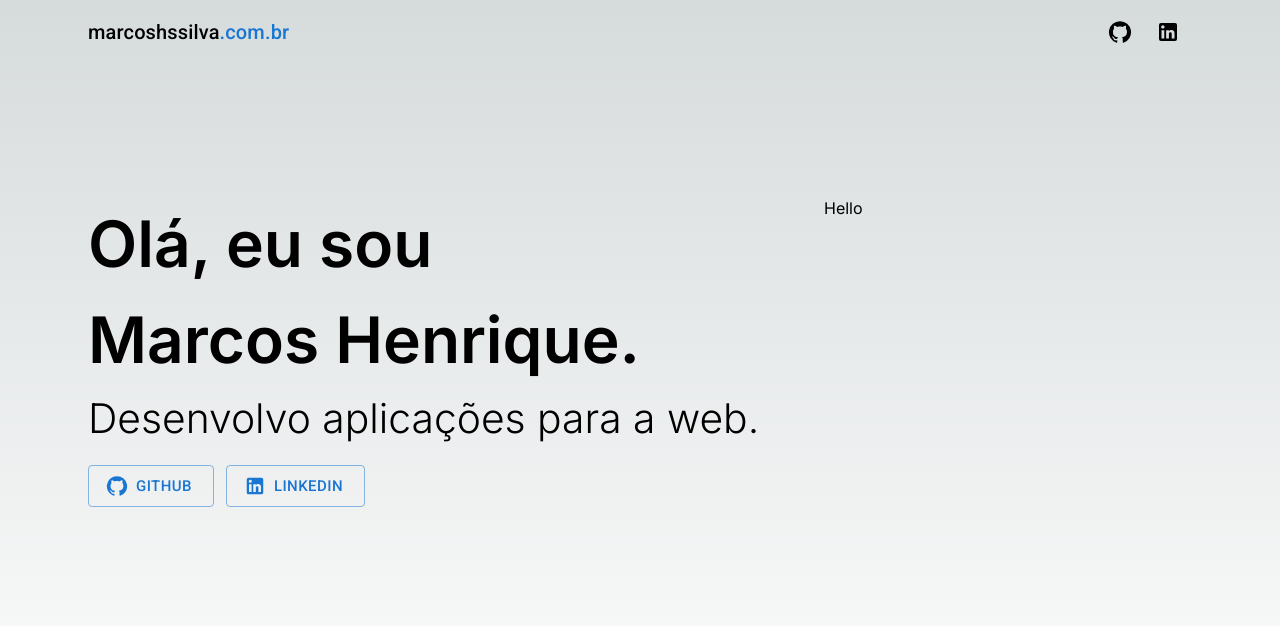
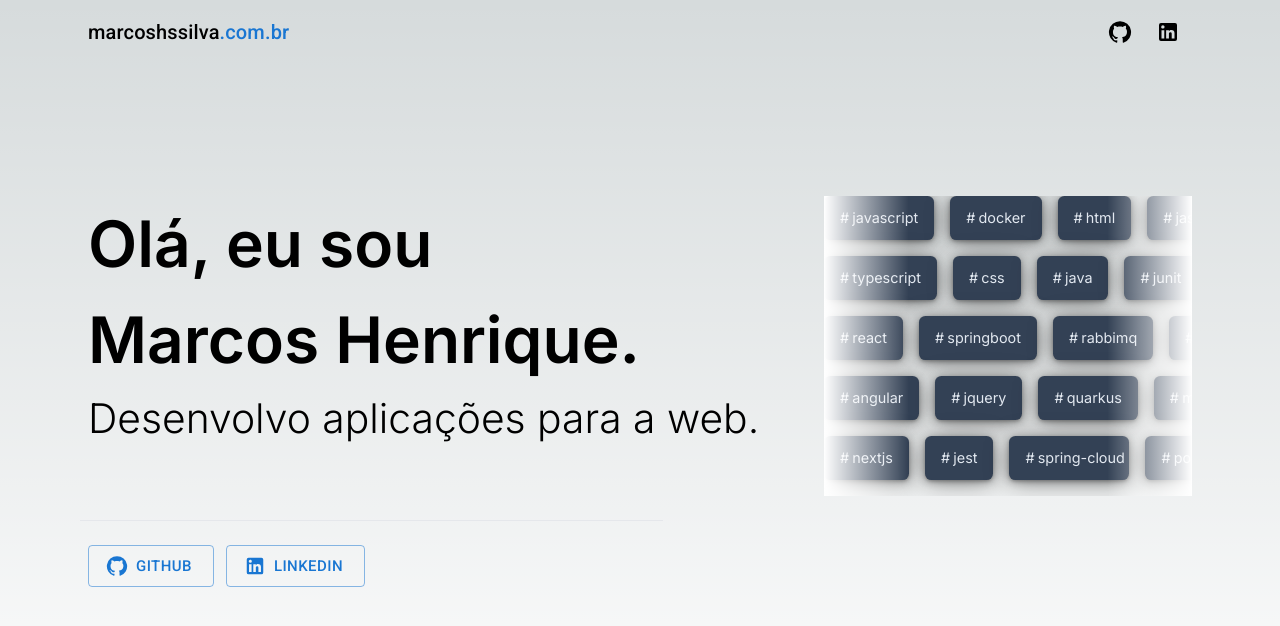
Before and after one commit to marcoshssilva/marcosilva.dev, a Next.js app: page / in a window 1280 px wide. Shown: the top 626 px of the page. Built offline with nearby package versions, Linux system fonts and the light colour scheme.

Commit message:
Add component header-group-langs

```diff
--- a/src/app/components/header-group-langs/header-group-langs.tsx
+++ b/src/app/components/header-group-langs/header-group-langs.tsx
@@ -1,5 +1,66 @@
+export interface HeaderGroupRowComponentData {
+  id: number;
+  itens: HeaderGroupItemComponentData[];
+}
+
+export interface HeaderGroupItemComponentData {
+  content: string;
+}
+
+export interface HeaderGroupLangRowComponentProps {
+  value: HeaderGroupRowComponentData;
+}
+
+export interface HeaderGroupLangItemComponentProps {
+  value: HeaderGroupItemComponentData;
+}
+
+
+
 export default function HeaderGroupLangsComponent() {
-    return <div className={'flex gap-3'}>
-        Hello
-        </div>;
+  const itens: HeaderGroupRowComponentData[] = [
+    {
+      id: 1,
+      itens: [{ content: 'javascript'}, { content: 'docker'}, { content: 'html'}, { content: 'jasmine'}, { content: 'hibernate'}, { content: 'jenkins'}, { content: 'git'}, { content: 'ubuntu'}, { content: 'oracle-linux'}, { content: 'netdata'}]
+    },
+    {
+      id: 2,
+      itens: [{ content: 'typescript'}, { content: 'css'}, { content: 'java'}, { content: 'junit'}, { content: 'kubernetes'}, { content: 'grafana'}, { content: 'prometheus'}, { content: 'nest'}, { content: 'rabbimq'}]
+    },
+    {
+      id: 3,
+      itens: [{ content: 'react'}, { content: 'springboot'}, { content: 'rabbimq'}, { content: 'sonarqube'}, { content: 'gitlab'}, { content: 'github'}, { content: 'java-ee'}, { content: 'kafka'}]
+    },
+    {
+      id: 4,
+      itens: [{ content: 'angular'}, { content: 'jquery'}, { content: 'quarkus'}, { content: 'mysql'}, { content: 'redis'}, { content: 'linux'}, { content: 'aws'}, { content: 'oracle-cloud '}, { content: 'jakarta'}]
+    },
+    {
+      id: 5,
+      itens: [{ content: 'nextjs'}, { content: 'jest'}, { content: 'spring-cloud'}, { content: 'postgresql'}, { content: 'mongodb'}, { content: 'podman'}, { content: 's3'}, { content: 'sql-server'}, { content: 'azure'}]
+    }
+  ];
+
+  return (
+    <div className={'header-group-langs-box'}>
+      {itens.map(value => <HeaderGroupLangRowComponent key={value.id} value={value} />)}
+      <div className='fade'/>
+    </div>
+  );
+};
+
+function HeaderGroupLangRowComponent({ value }: HeaderGroupLangRowComponentProps) {
+  return <>
+    <div className={'header-group-langs-row'}>
+      { value.itens.map(item => <HeaderGroupLangItemComponent key={item.content} value={item}/>) }
+    </div>
+  </>;
 }
+
+function HeaderGroupLangItemComponent({ value }: HeaderGroupLangItemComponentProps) {
+  return <>
+    <div className={'header-group-langs-item'}>
+      <span>#</span> {value.content}
+    </div>
+  </>
+}
--- a/src/app/globals.css
+++ b/src/app/globals.css
@@ -6,12 +6,6 @@
   --foreground-rgb: 0, 0, 0;
   --background-start-rgb: 214, 219, 220;
   --background-end-rgb: 255, 255, 255;
-}
-
-@media screen and (max-width: 600px) {
-  html {
-    font-size: 12px;
-  }
 }
 
 @media (prefers-color-scheme: dark) {
@@ -27,3 +21,54 @@ body {
   background: linear-gradient(to bottom, transparent, rgb(var(--background-end-rgb))) rgb(var(--background-start-rgb));
   height: 100vh !important;
 }
+
+.header-group-langs-box {
+  overflow: hidden;
+  position: relative;
+}
+
+.header-group-langs-row {
+  display: flex;
+  flex-direction: row;
+  margin-bottom: 16px;
+}
+
+.header-group-langs-item {
+  display: flex;
+  flex-direction: row;
+  align-items: center;
+  text-wrap: nowrap;
+  gap: 0 0.2rem;
+  color: #e2e8f0;
+  font-size: 0.9rem;
+  background-color: #334155;
+  border-radius: 0.4rem;
+  padding: 0.7rem 1rem;
+  margin-right: 1rem;
+  box-shadow:
+    0 0.1rem 0.2rem rgb(0 0 0 / 20%),
+    0 0.1rem 0.5rem rgb(0 0 0 / 30%),
+    0 0.2rem 1.5rem rgb(0 0 0 / 40%);
+  width: 120px;
+}
+
+.header-group-langs-item > .span {
+  font-size: 1.2rem;
+  color: #64748b;
+}
+
+@keyframes loop {
+  0% {
+    transform: translateX(0);
+  }
+  100% {
+    transform: translateX(-50%);
+  }
+}
+
+.fade {
+  pointer-events: none;
+  background: linear-gradient(90deg, rgb(var(--background-end-rgb)), transparent 23%, transparent 77%, rgb(var(--background-end-rgb)));
+  position: absolute;
+  inset: 0;
+}
--- a/src/app/page.tsx
+++ b/src/app/page.tsx
@@ -18,7 +18,10 @@ export default function Home() {
             <HeaderGroupLangsComponent />
           </Box>
         </Box>
-        <Box className={"px-6 pt-4"}>
+        <Box className={'py-6 w-[52%] pl-[16px]'}>
+          <hr className=""/>
+        </Box>
+        <Box className={"px-6"}>
           <HeaderGroupButtonsComponent />
         </Box>
       </Container>
```
Also changed, not shown: src/app/components/header-hello/header-hello.tsx (+5 -5 lines).
